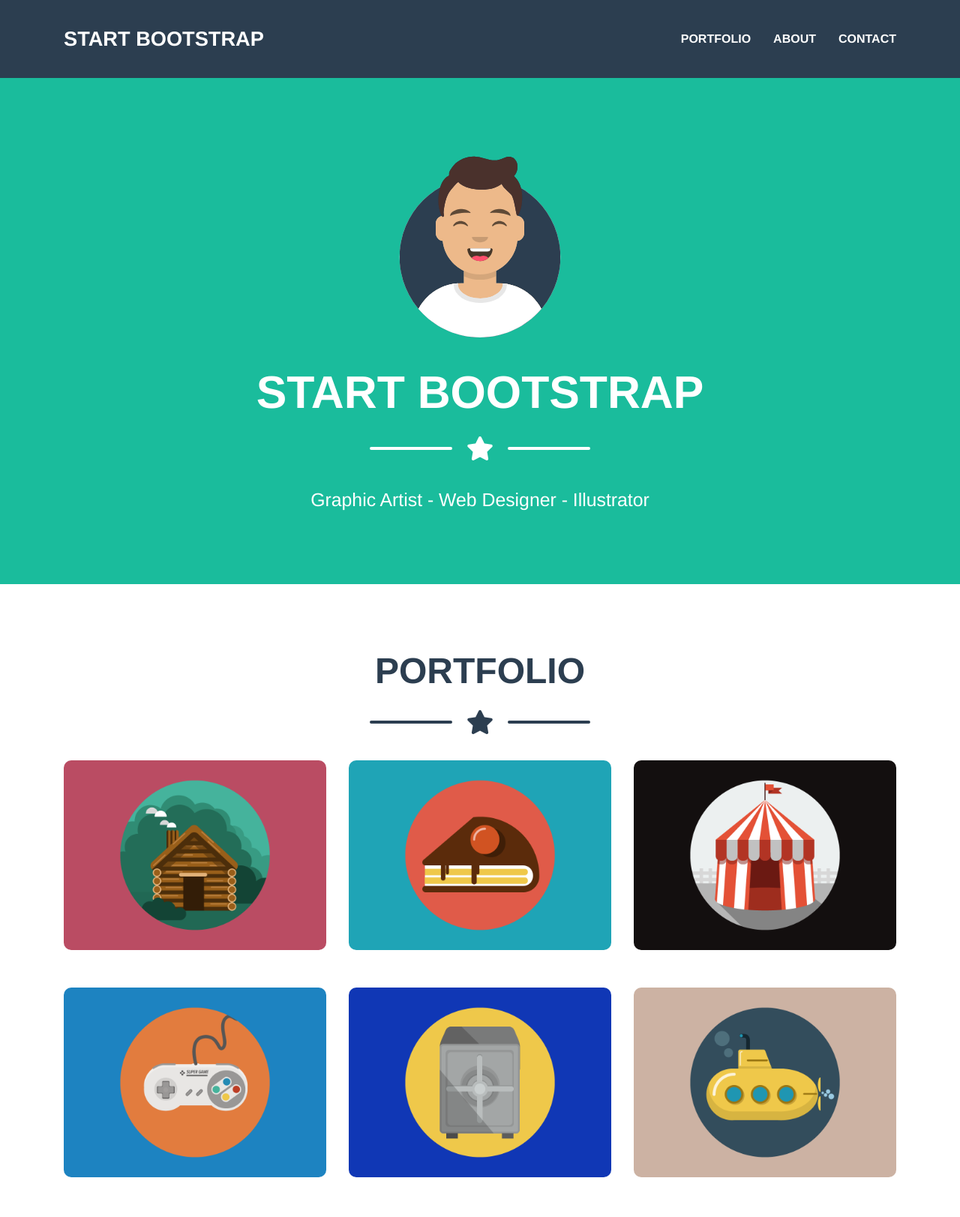
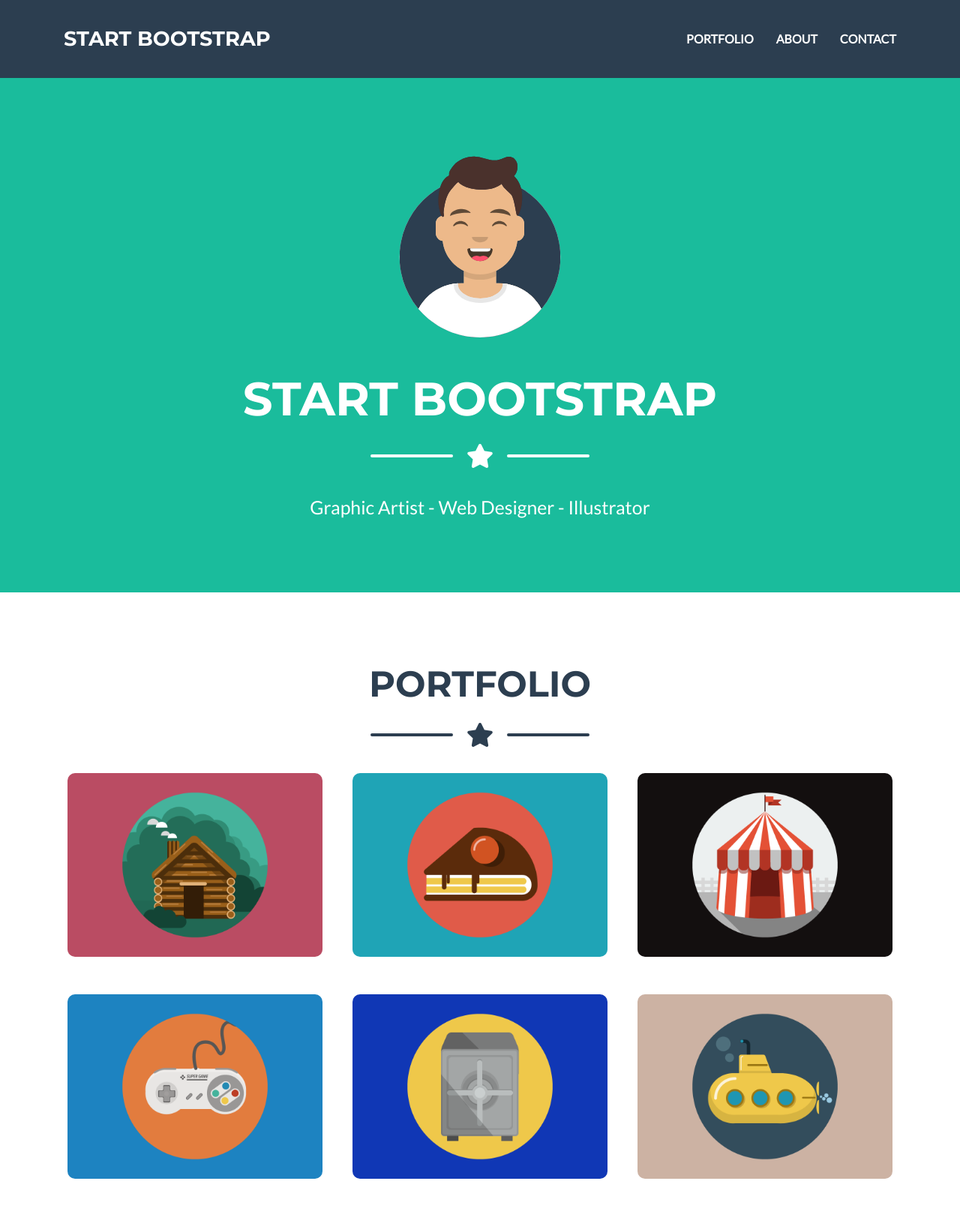
Before and after one commit to andrea-emmanuele/html-css-bootstrap-freelancer, a plain HTML site: page index.html in a window 1280 px wide. Shown: the top 1623 px of the page at 75% size. Drawn offline with nearby package versions, Linux system fonts and the light colour scheme.

Commit message:
Exercise completed + adjusted general aspect

```diff
--- a/assets/css/style.css
+++ b/assets/css/style.css
@@ -1,11 +1,17 @@
+@import url('https://fonts.googleapis.com/css2?family=Lato&family=Montserrat:wght@700&display=swap');
+
 body {
+    font-family: 'Lato', sans-serif;
+    font-weight: 400;
     font-size: 12px;
     color: #fff;
 }
 
 h1 {
-    font-weight: bold;
+    font-family: 'Montserrat', sans-serif;
+    font-weight: 700;
     text-transform: uppercase;
+    margin-top: 0;
 }
 
 h3  {
@@ -83,6 +89,10 @@ i.fa-star {
     margin-top: 30px;
 }
 
+.p-lr-2 {
+    padding: 0 20px;
+}
+
 /* header */
 
 /* nav */
@@ -118,6 +128,8 @@ i.fa-star {
 }
 
 a.navbar-brand {
+    font-family: 'Montserrat', sans-serif;
+    font-weight: 700;
     margin-top: 5px;
 }
 
@@ -162,7 +174,8 @@ span.glyphicon-menu-hamburger {
 .jumbotron {
     text-align: center;
     padding-top: 90px;
-    padding-bottom: 80px;
+    padding-bottom: 96px;
+    margin-bottom: 0;
 }
 
 .jumbotron > .container {
@@ -172,11 +185,15 @@ span.glyphicon-menu-hamburger {
 
 .jumbotron img {
     height: 250px;
-    margin-bottom: 20px;
+    margin-bottom: 48px;
 }
 
 .jumbotron h1 {
-    font-size: 3.8em;
+    font-size: 3.7em;
+}
+
+.jumbotron p {
+    margin-bottom: 0;
 }
 
 /* main */
@@ -194,6 +211,10 @@ span.glyphicon-menu-hamburger {
     margin-bottom: 50px;
     overflow: hidden;
     cursor: pointer;
+}
+
+#portfolio .col-xs-12:last-of-type > .card {
+    margin-bottom: 0;
 }
 
 #portfolio .card > .card-overlay {
@@ -273,6 +294,10 @@ span.glyphicon-menu-hamburger {
 
 /* footer */
 
+footer > .container-fluid {
+    padding: 80px 0;
+}
+
 footer address {
     width: 65%;
     font-size: 1.5em;
@@ -281,7 +306,7 @@ footer address {
 
 #pie {
     background: #1A252F;
-    padding: 30px;
+    padding: 28px 0;
 }
 
 #pie p {
@@ -300,7 +325,7 @@ footer address {
 }
 
 #portfolio, .container-fluid {
-    padding: 40px 0 80px 0;
+    padding: 96px 0 96px 0;
 }
 
 #portfolio h1, #about h1, #contact h1 {
@@ -328,8 +353,20 @@ footer address {
 
 @media all and (min-width: 768px) {
 
+    /* header */
+
+    /* nav */
+
     a.navbar-brand {
         margin-top: 0;
+    }
+
+    /* main */
+
+    /* portfolio */
+
+    #portfolio .col-xs-12:nth-last-of-type(2) > .card {
+        margin-bottom: 0;
     }
 }
 
@@ -371,16 +408,28 @@ footer address {
         padding: 110px 37px 0 37px;
     }
 
+    .jumbotron h1 {
+        font-size: 3.9em;
+    }
+
     .jumbotron p {
         font-size: 1.55em;
     }
 
     /* main */
 
+    /* portfolio */
+
+    #portfolio .col-xs-12:nth-last-of-type(3) > .card {
+        margin-bottom: 0;
+    }
+
     /* about */
 
     #about button {
-        font-size: 1.2em;
+        font-size: 1.21em;
+        padding: 16px 28px;
+        margin-top: 30px;
     }
 
     /* contact */
@@ -389,15 +438,7 @@ footer address {
         font-size: 1.4em;
     }
 
-    #contact button {
-        font-size: 1.1em;
-    }
-
     /* footer */
-
-    footer address {
-        font-size: 1.1em;
-    }
 
     #pie p {
         font-size: .8em;
@@ -408,4 +449,8 @@ footer address {
     i.fa-star {
         font-size: 2em;
     }
+
+    footer address, #contact button {
+        font-size: 1.1em;
+    }
 }
--- a/index.html
+++ b/index.html
@@ -58,7 +58,7 @@
                         <div class="line"></div>
                     </div>
                 </div>
-                <div class="col-xs-12 col-sm-6 col-md-4">
+                <div class="col-xs-12 col-sm-6 col-md-4 p-lr-2">
                     <div class="card">
                         <div class="card-overlay">
                             <i class="fas fa-plus"></i>
@@ -66,7 +66,7 @@
                         <img src="./assets/img/cabin.png" alt="cabin">
                     </div>
                 </div>
-                <div class="col-xs-12 col-sm-6 col-md-4">
+                <div class="col-xs-12 col-sm-6 col-md-4 p-lr-2">
                     <div class="card">
                         <div class="card-overlay">
                             <i class="fas fa-plus"></i>
@@ -74,7 +74,7 @@
                         <img src="./assets/img/cake.png" alt="cake">
                     </div>
                 </div>
-                <div class="col-xs-12 col-sm-6 col-md-4">
+                <div class="col-xs-12 col-sm-6 col-md-4 p-lr-2">
                     <div class="card">
                         <div class="card-overlay">
                             <i class="fas fa-plus"></i>
@@ -82,7 +82,7 @@
                         <img src="./assets/img/circus.png" alt="circus">
                     </div>
                 </div>
-                <div class="col-xs-12 col-sm-6 col-md-4">
+                <div class="col-xs-12 col-sm-6 col-md-4 p-lr-2">
                     <div class="card">
                         <div class="card-overlay">
                             <i class="fas fa-plus"></i>
@@ -90,7 +90,7 @@
                         <img src="./assets/img/game.png" alt="game">
                     </div>
                 </div>
-                <div class="col-xs-12 col-sm-6 col-md-4">
+                <div class="col-xs-12 col-sm-6 col-md-4 p-lr-2">
                     <div class="card">
                         <div class="card-overlay">
                             <i class="fas fa-plus"></i>
@@ -98,7 +98,7 @@
                         <img src="./assets/img/safe.png" alt="safe">
                     </div>
                 </div>
-                <div class="col-xs-12 col-sm-6 col-md-4">
+                <div class="col-xs-12 col-sm-6 col-md-4 p-lr-2">
                     <div class="card">
                         <div class="card-overlay">
                             <i class="fas fa-plus"></i>
```
